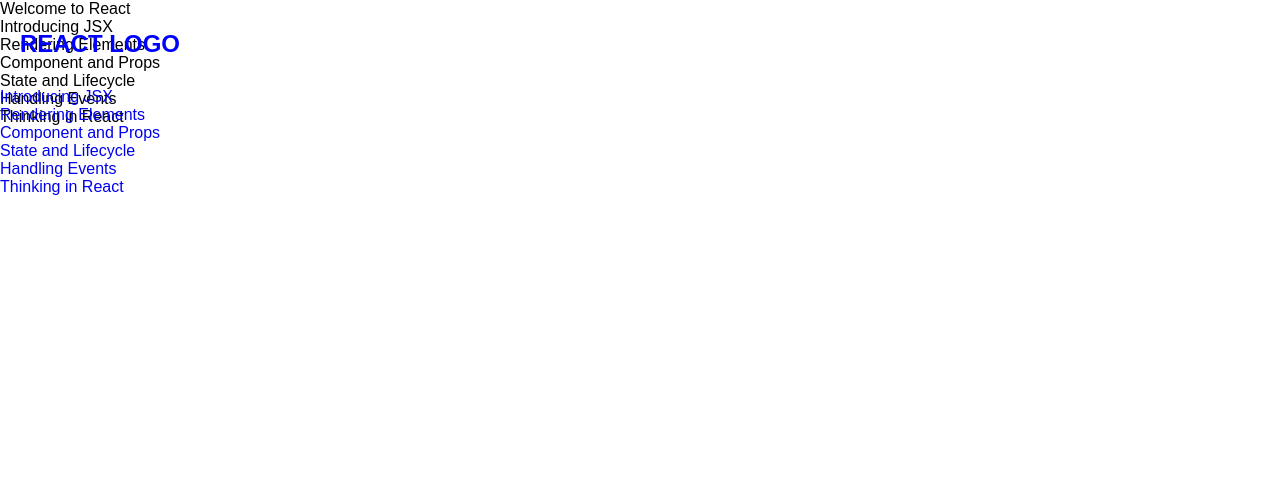
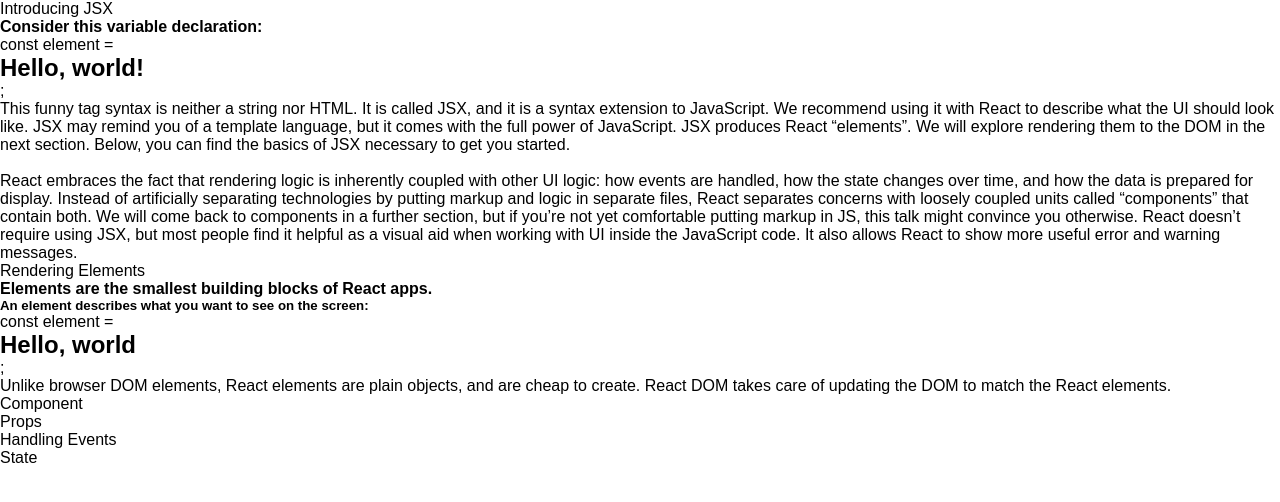
Before and after one commit to Slavi-Svec/technical-documentation-page, a plain HTML site: page index.html in a window 1280 px wide. Drawn offline with Linux system fonts and the light colour scheme.

Commit message:
Update headings

```diff
--- a/index.html
+++ b/index.html
@@ -9,51 +9,46 @@
     </head>
     <body>
 
-    <!-- <nav id="nav-bar"> -->
-        <div class="wrapper">
-            <div class="sidebar">
-                <h2>React logo</h2>
-                <ul>
-                    <li><a href="#">Introducing JSX</a></li>
-                    <li><a href="#">Rendering Elements</a></li>
-                    <li><a href="#">Component and Props</a></li>
-                    <li><a href="#">State and Lifecycle</a></li>
-                    <li><a href="#">Handling Events</a></li>
-                    <li><a href="#">Thinking in React</a></li>
-                </ul>
-            </div>
-        </div>
-    <!-- </nav> -->
 
-        <main id="main-doc">
-            <div class="header">Welcome to React</div>
+         <main id="main-doc">
             <section class="main-section" id="Introducing_JSX">
                 <header>Introducing JSX</header>
-                <!-- <p>Introducing JSX</p>
-                <p>Why JSX?</p>
-                <p>Embedding Expressions in JSX</p>
-                <p>JSX is an Expression Too</p>
-                <p>Specifying Attributes with JSX</p>
-                <p>Specifying Children with JSX<p>
-                <p>JSX Prevents Injection Attacts</p> -->
+                <h4>Consider this variable declaration:</h4>
+                <code>const element = <h1>Hello, world!</h1>;</code>
+                <p>This funny tag syntax is neither a string nor HTML.
+                    It is called JSX, and it is a syntax extension to JavaScript. We recommend using it with React to describe what the UI should look like. JSX may remind you of a template language, but it comes with the full power of JavaScript.
+                    JSX produces React “elements”. We will explore rendering them to the DOM in the next section. Below, you can find the basics of JSX necessary to get you started.
+                </p>
+
+                <p><br>React embraces the fact that rendering logic is inherently coupled with other UI logic: how events are handled, how the state changes over time, and how the data is prepared for display.
+                    Instead of artificially separating technologies by putting markup and logic in separate files, React separates concerns with loosely coupled units called “components” that contain both. We will come back to components in a further section, but if you’re not yet comfortable putting markup in JS, this talk might convince you otherwise.
+                    React doesn’t require using JSX, but most people find it helpful as a visual aid when working with UI inside the JavaScript code. It also allows React to show more useful error and warning messages.
+                </p>
             </section>
             <section class="main-section" id="Rendering_Elements">
                 <header>Rendering Elements</header>
+                <h4>Elements are the smallest building blocks of React apps.</h4>
+                <h5>An element describes what you want to see on the screen:</h5>
+                <code>const element = <h1>Hello, world</h1>;</code>
+                <p>Unlike browser DOM elements, React elements are plain objects, and are cheap to create. React DOM takes care of updating the DOM to match the React elements.</p>
             </section>
             <section class="main-section" id="Component_and_Props">
-                <header>Component and Props</header>
+                <header>Component</header>
             </section>
             <section class="main-section" id="State_and_Lifecycle">
-                <header>State and Lifecycle</header>
+                <header>Props</header>
             </section>
             <section class="main-section" id="Handling_Events">
                 <header>Handling Events</header>
             </section>
             <section class="main-section" id="Thinking_in_React">
-                <header>Thinking in React</header>
+                <header>State</header>
             </section>
 
-    </main>
+
+
+
+        </main>
 
   </body>
 </html>
@@ -76,4 +71,7 @@
 
 
 
+
+
+
 <script src="https://cdn.freecodecamp.org/testable-projects-fcc/v1/bundle.js"></script>
--- a/styles.css
+++ b/styles.css
@@ -7,29 +7,35 @@
     font-family: sans-serif;
 }
 
-Body {
+/* Body {
     background: white;
-}
+} */
 
-.wrapper {
+/* .wrapper {
     display: flex;
     position: relative;
-}
+} */
 
-.wrapper .sidebar {
+/* .wrapper .sidebar {
     position: fixed;
     width: 200px;
     height: 100%;
     /* background: #20232a; */
-    background: light pink;
-    padding: 30px 0;
-}
+    /* background: light pink;
+    padding: 30px 0; */
+/* } */
 
-.wrapper .sidebar h2 {
+/* .wrapper .sidebar h2 {
     color: Blue;
     text-transform: uppercase;
     text-align: center;
     margin-bottom: 30px;
-}
-
-/* wrapper .sidebar h2  */
+} */
+/*
+.wrapper .sidebar h2 {
+    position: fixed;
+    width: 200px;
+    height: 100%;
+    background: red;
+    padding: 30px;
+} */
```
